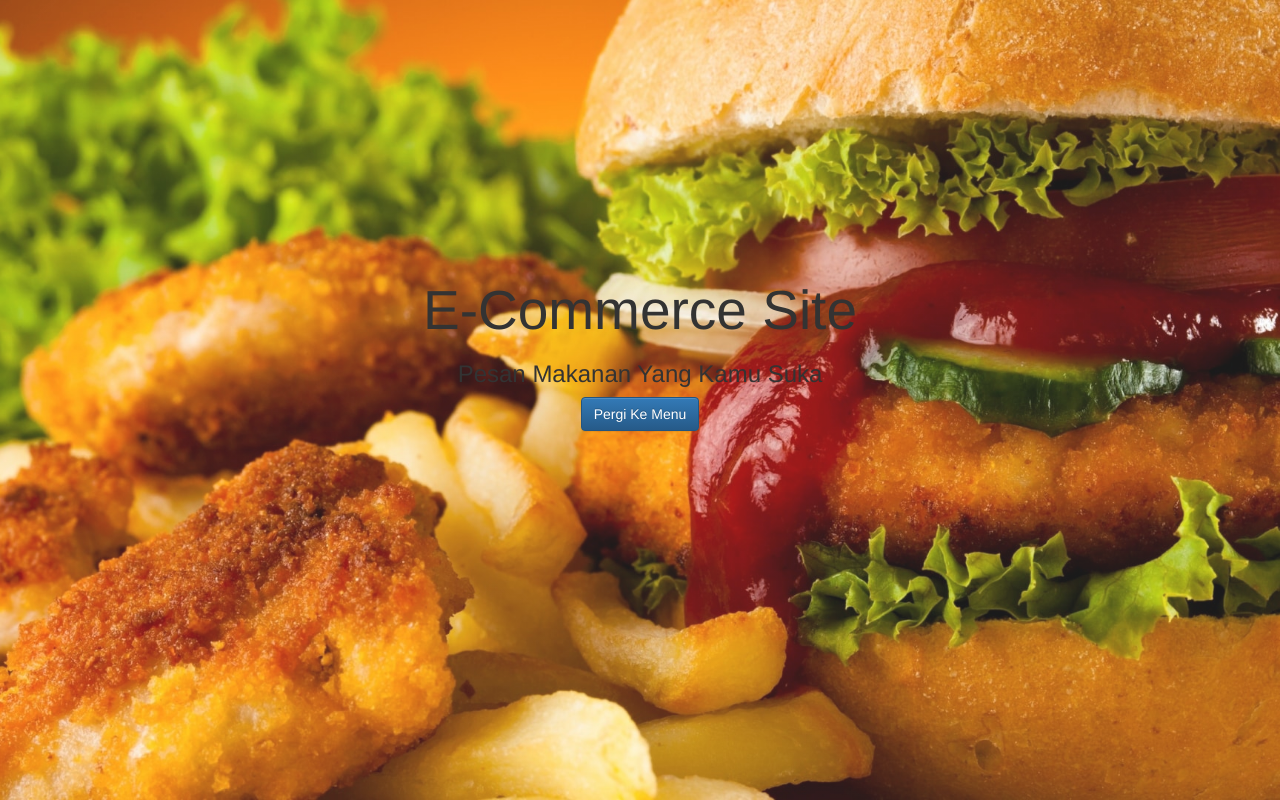
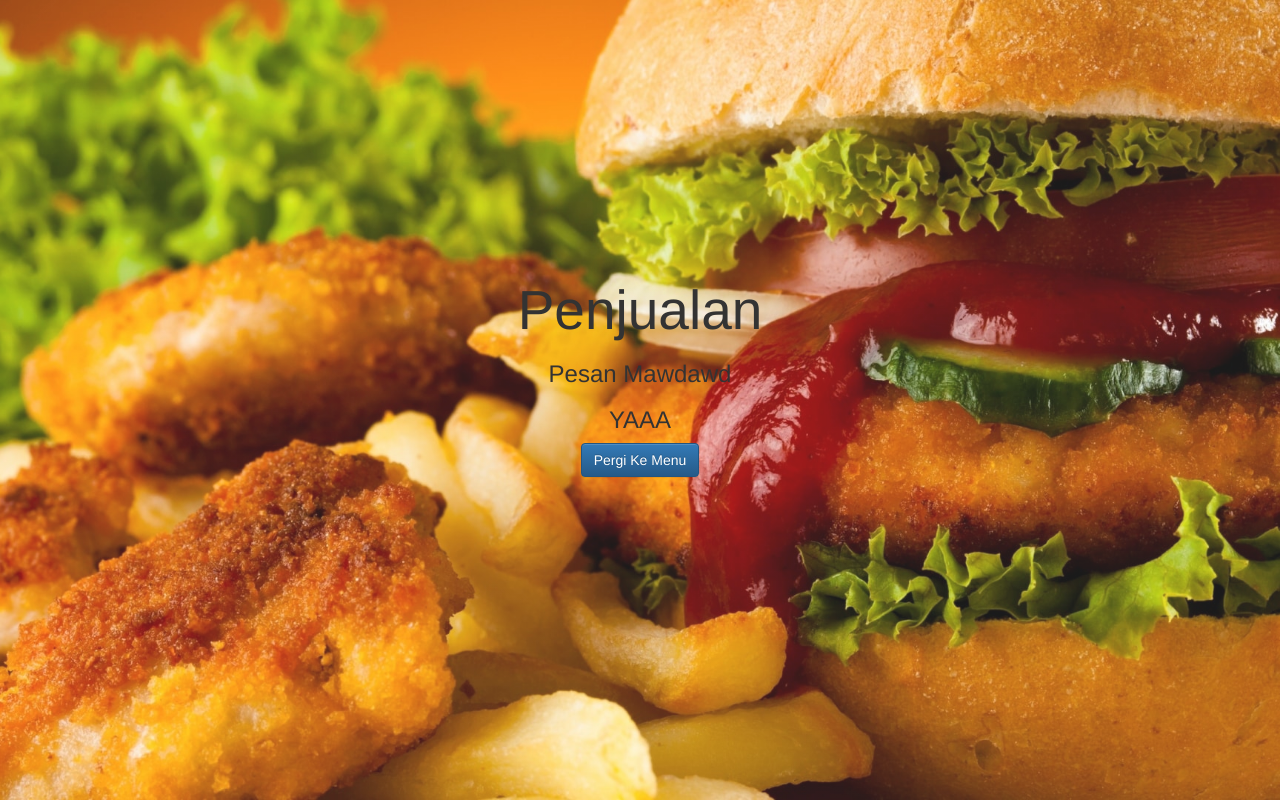
Before and after one commit to NaTa64/test, a PHP site: page /home.php in a window 1280 px wide. Run offline with PHP 8.4, Linux system fonts and the light colour scheme; some libraries are stand-ins or nearby versions.

Commit message:
ubah home2

```diff
--- a/home.php
+++ b/home.php
@@ -60,9 +60,12 @@ require("koneksi/koneksi.php"); // Including the db Connection
 <body>
   <header class="masthead d-flex">
     <div class="container text-center" style="padding:200;">
-      <h1 class="mb-1">E-Commerce Site</h1>
+      <h1 class="mb-1">Penjualan</h1>
       <h3 class="mb-5">
-        Pesan Makanan Yang Kamu Suka
+        Pesan Mawdawd
+      </h3>
+      <h3 class="mb-5">
+        YAAA
       </h3>
       <a class="btn btn-primary " href="menu.php">Pergi Ke Menu</a>
 
```
